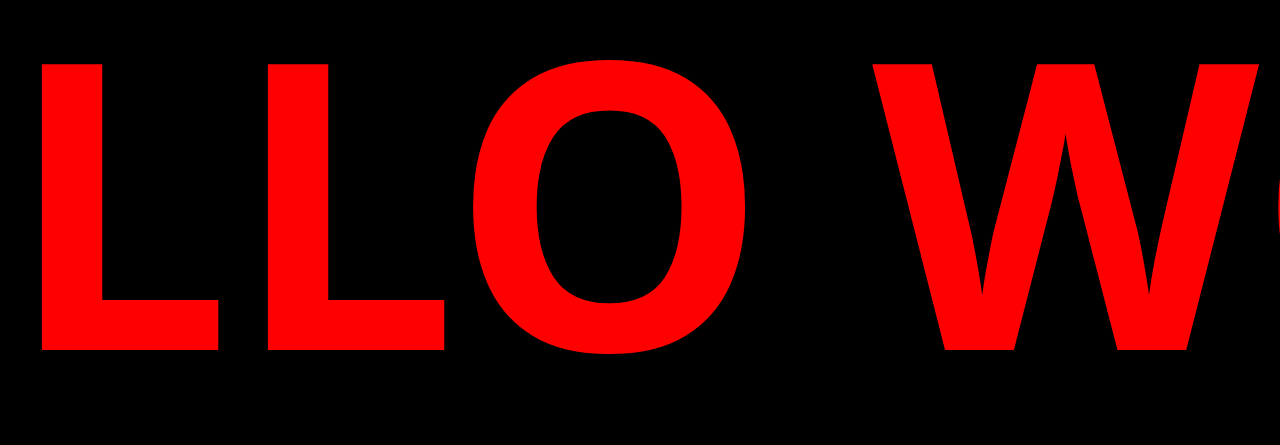
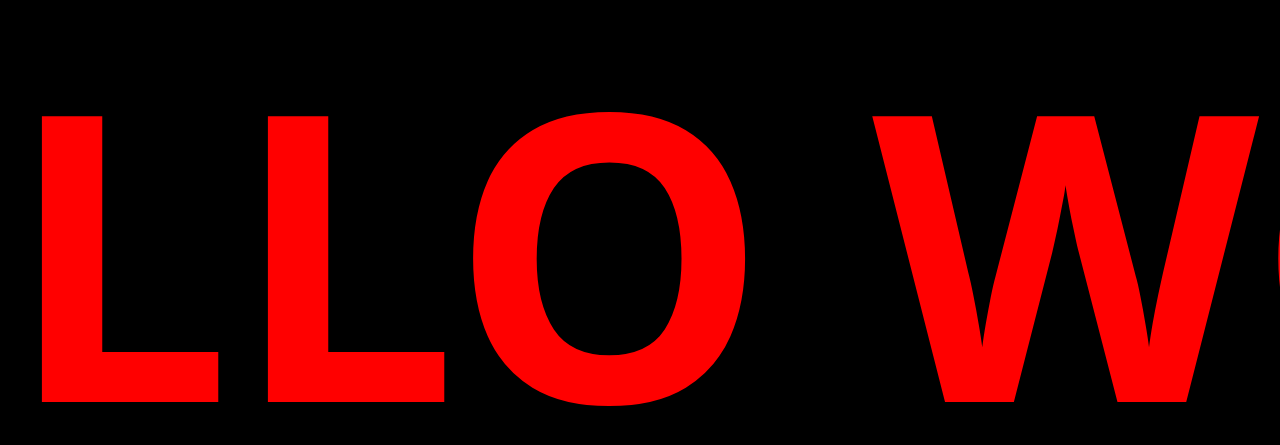
Before and after one commit to outwebfeng/letreiro.org, a Next.js app: page /en/generator in a window 1280 px wide. Shown: the part 153-598 px from the top of the page. Built offline with nearby package versions, Linux system fonts and the light colour scheme; no server answers.

Commit message:
处理6个布局偏移的问题。

```diff
--- a/app/[locale]/(with-header)/(with-footer)/(home)/page.tsx
+++ b/app/[locale]/(with-header)/(with-footer)/(home)/page.tsx
@@ -162,12 +162,18 @@
               </div>
             </div>
 
-            <div className='grid gap-4 auto-rows-min' style={{ contain: 'layout paint', contentVisibility: 'auto' }}>
+            <div className='grid gap-4 auto-rows-min' style={{ contain: 'layout paint', contentVisibility: 'auto', minHeight: '16rem' }}>
               {/* LED显示组件 */}
               <div
                 ref={fullscreenRef}
-                className="w-full h-64 relative aspect-[4/1] min-h-[16rem]"
-                style={{ contain: 'layout paint size', height: '16rem', contentVisibility: 'auto' }}
+                className="w-full h-64 relative aspect-[4/1] min-h-[16rem] flex items-center justify-center"
+                style={{
+                  contain: 'layout paint size',
+                  height: '16rem',
+                  minHeight: '16rem',
+                  display: 'flex',
+                  position: 'relative'
+                }}
               >
                 {displayMode === 'led' ? (
                   <TrueLEDDisplay
--- a/app/[locale]/(without-header)/generator/page.tsx
+++ b/app/[locale]/(without-header)/generator/page.tsx
@@ -14,7 +14,7 @@
   const displayMode = searchParams.get('displayMode') || 'default';
 
   return (
-    <div className="w-full h-screen flex items-center justify-center bg-black">
+    <div className="w-full h-screen flex items-center justify-center bg-black" style={{ overflow: 'hidden' }}>
       <div className="w-0 h-0 overflow-hidden">
         <a
           href="https://letreiro.org"
@@ -23,7 +23,7 @@
           Letreiro Digital - Online LED Display Simulator
         </a>
       </div>
-      <div className="w-full h-full">
+      <div className="w-full h-full flex items-center justify-center" style={{ contain: 'layout paint size' }}>
         {displayMode === 'led' ? (
           <TrueLEDDisplay
             text={decodeURIComponent(text)}
--- a/components/LEDDisplay.tsx
+++ b/components/LEDDisplay.tsx
@@ -51,8 +51,8 @@
     justifyContent: 'flex-start',
     position: 'relative' as const,
     overflow: 'hidden',
-    paddingTop: '0.5rem',
-    paddingBottom: '0.5rem'
+    paddingTop: '0',
+    paddingBottom: '0'
   };
 
   // 计算动画持续时间 - 优化性能
@@ -65,9 +65,11 @@
       ? `marquee ${animationDuration} linear infinite`
       : 'none',
     fontSize: isFullscreen ? 'clamp(5rem, 50vh, 60rem)' : 'clamp(1rem, 16rem, 12.8rem)',
-    lineHeight: '1.3',
+    lineHeight: '1.2',
     paddingLeft: '100%',
     willChange: 'transform',
+    display: 'flex',
+    alignItems: 'center',
     ...getLEDStyles()
   };
 
@@ -92,12 +94,12 @@
       style={containerStyles}
     >
       <div
-        className="whitespace-nowrap font-bold"
+        className="whitespace-nowrap font-bold flex items-center h-full"
         style={textStyles}
       >
         <span
-          className={`inline-block py-4 ${isLEDMode ? 'led-text' : ''}`}
-          style={{ contentVisibility: 'auto' }}
+          className={`inline-block ${isLEDMode ? 'led-text' : ''}`}
+          style={{ padding: '0.25em 0' }}
         >
           {`${displayText}\u2005\u2005\u2005\u2005\u2005${displayText}\u2005\u2005\u2005\u2005\u2005${displayText}`}
         </span>
--- a/components/MarqueeLED.tsx
+++ b/components/MarqueeLED.tsx
@@ -11,7 +11,15 @@
   return (
     <div
       className="w-full h-64 relative min-h-[16rem] rounded-lg flex items-center justify-center"
-      style={{ backgroundColor: bgColor }}
+      style={{
+        backgroundColor: bgColor,
+        contain: 'layout paint size',
+        height: '16rem',
+        minHeight: '16rem',
+        display: 'flex',
+        alignItems: 'center',
+        justifyContent: 'center'
+      }}
     >
       <div className="w-8 h-8 border-4 border-t-[#FF782C] rounded-full animate-spin"></div>
     </div>
@@ -155,12 +163,18 @@
         </div>
       </div>
 
-      <div className='grid gap-4 auto-rows-min' style={{ contain: 'layout paint', contentVisibility: 'auto' }}>
+      <div className='grid gap-4 auto-rows-min' style={{ contain: 'layout paint', contentVisibility: 'auto', minHeight: '16rem' }}>
         {/* LED显示组件 - 添加固定高度样式以防止布局偏移 */}
         <div
           ref={fullscreenRef}
-          className="w-full h-64 relative aspect-[4/1] min-h-[16rem]"
-          style={{ contain: 'layout paint size', height: '16rem', contentVisibility: 'auto' }}
+          className="w-full h-64 relative aspect-[4/1] min-h-[16rem] flex items-center justify-center"
+          style={{
+            contain: 'layout paint size',
+            height: '16rem',
+            minHeight: '16rem',
+            display: 'flex',
+            position: 'relative'
+          }}
         >
           {!displayLoaded ? (
             <DisplayLoader bgColor={config.bgColor} />
--- a/components/TrueLEDDisplay.tsx
+++ b/components/TrueLEDDisplay.tsx
@@ -188,7 +188,11 @@
     <div
       ref={fullscreenRef}
       className={`w-full ${isGenerator ? 'h-full' : isFullscreen ? 'h-screen' : 'h-64'} min-h-[16rem] flex items-center justify-center`}
-      style={{ contain: 'layout paint size', padding: '0.5rem 0' }}
+      style={{
+        contain: 'layout paint size',
+        padding: '0',
+        height: isGenerator ? '100%' : isFullscreen ? '100vh' : '16rem'
+      }}
     >
       <canvas
         ref={canvasRef}
@@ -201,7 +205,9 @@
           maxHeight: isFullscreen ? '90vh' : '100%',
           margin: 'auto',
           width: isFullscreen ? '90%' : '100%',
-          padding: '0.25rem'
+          padding: '0',
+          willChange: 'transform',
+          display: 'block'
         }}
       />
     </div>
```
